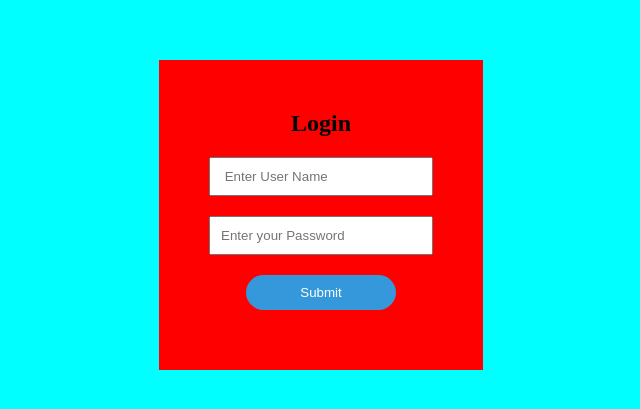
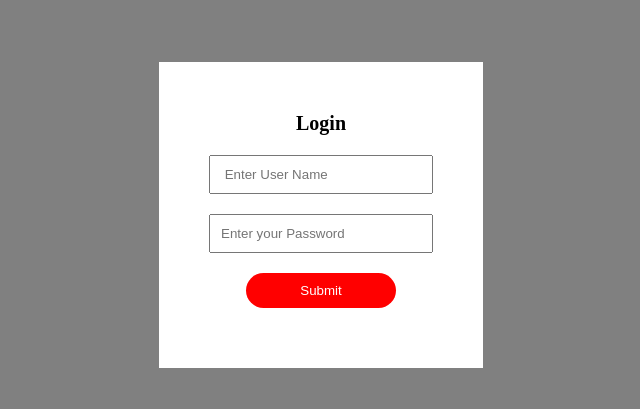
Before and after one commit to Anubhav-9565/Hacktoberfest-2022, a plain HTML site: page index.html in a window 1280 px wide. Shown: the part 193-602 px from the top of the page, without its empty margins (319-959 px from the left). Drawn offline with Linux system fonts and the light colour scheme.

Commit message:
design changed

```diff
--- a/index.html
+++ b/index.html
@@ -7,19 +7,20 @@
     <title> Validation form </title>
 <style>
 body{
-    background-color: cyan;
+    background-color: grey;
     display: flex;
     justify-content:center ;
     align-items: center;
     height: 100vh;
 }
 #form-container{
-    background-color: red;
+    background-color: white;
     padding: 50px;
     text-align: center;
 }
 h2{
     margin: 0px 0px 10px 0px;
+    font-size: 20px;
 }
 input{
     width: 200px;
@@ -28,7 +29,7 @@ input{
 }
 input[type = "submit"]{
     width: 150px;
-    background-color:  #3498db;
+    background-color: red;
     border:red ;
     border-radius: 20px;
     color: white;
```
